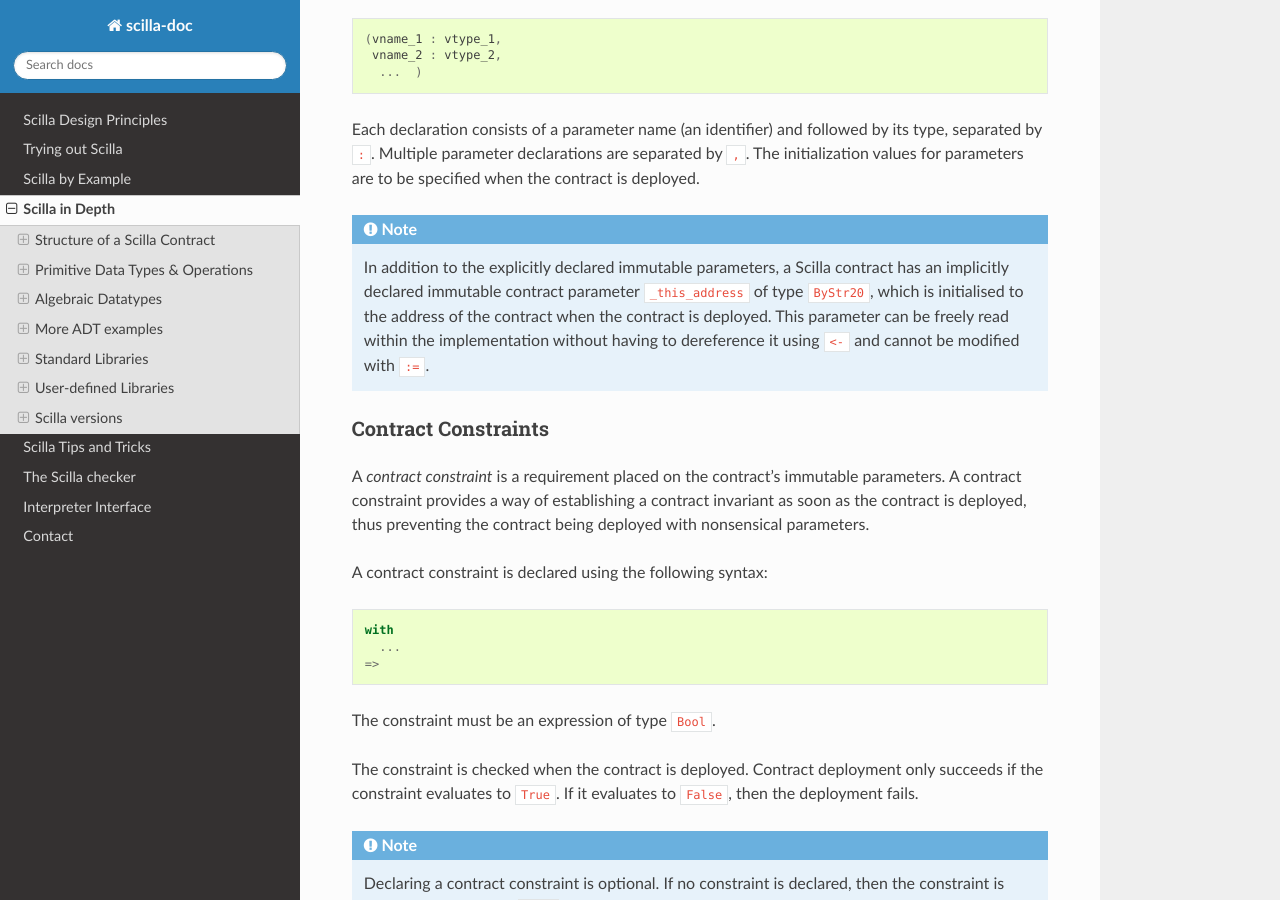
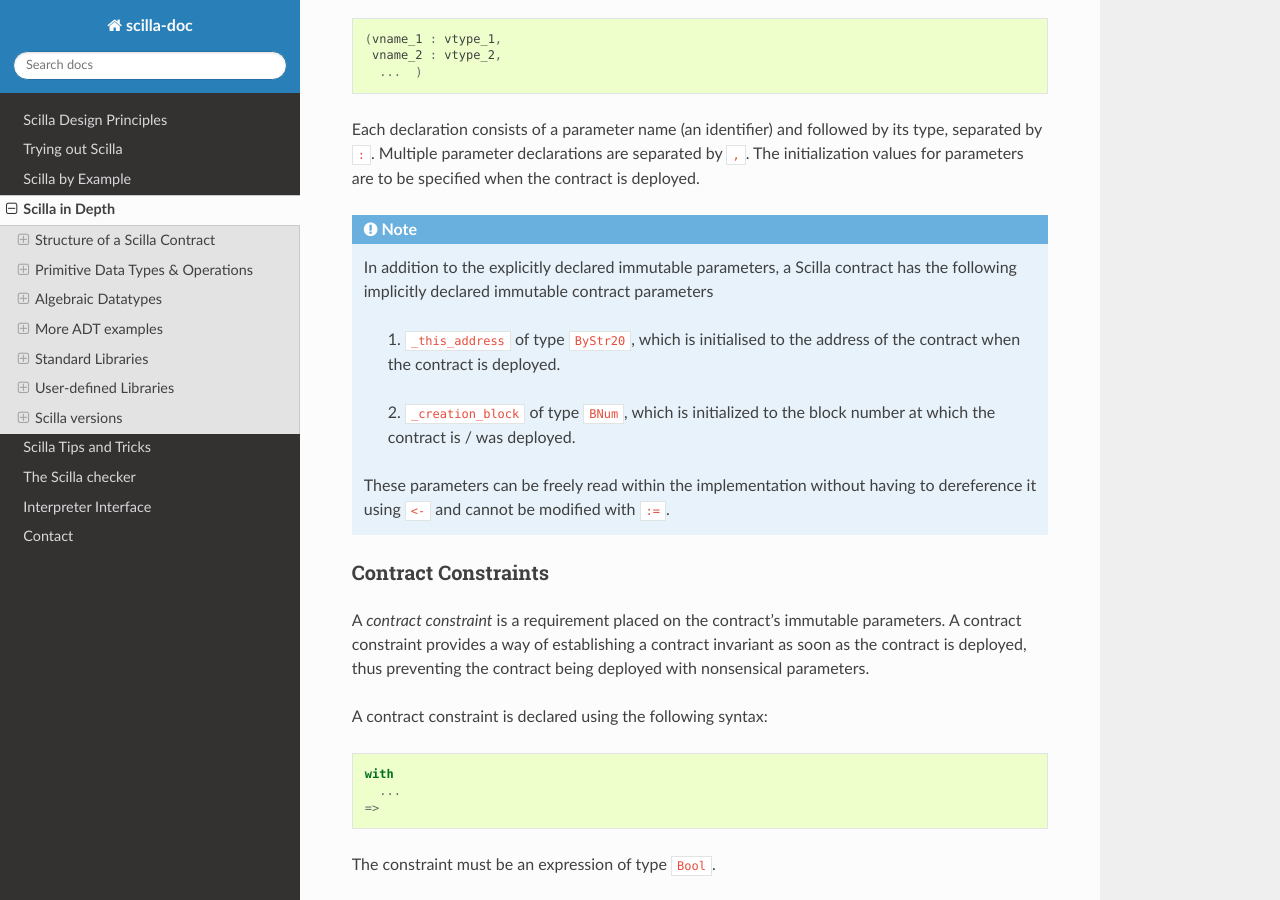
Before and after one commit to Zilliqa/scilla-docs, a Sphinx documentation site: the page built from docs/source/scilla-in-depth.rst, in a window 1280 px wide and 900 px high, scrolled down 1875 px. Built offline with Sphinx 7.4.7 and the Read the Docs theme 2.0.0, drawn with Linux system fonts in a browser that asks for light colours.

Commit message:
Mention _creation_block and _this_address clearly (#119)

```diff
--- a/docs/source/scilla-in-depth.rst
+++ b/docs/source/scilla-in-depth.rst
@@ -120,11 +120,16 @@ parameters are to be specified when the contract is deployed.
 .. note::
 
    In addition to the explicitly declared immutable parameters, a Scilla
-   contract has an implicitly declared immutable contract parameter ``_this_address``
-   of type ``ByStr20``, which is initialised to the address of the
-   contract when the contract is deployed. This parameter can be
-   freely read within the implementation without having to dereference it using ``<-``
-   and cannot be modified with ``:=``.
+   contract has the following implicitly declared immutable contract parameters
+
+     1. ``_this_address`` of type ``ByStr20``, which is initialised to the address of the
+     contract when the contract is deployed.
+
+     2. ``_creation_block`` of type ``BNum``, which is initialized to the block number
+     at which the contract is / was deployed.
+
+   These parameters can be freely read within the implementation without having to
+   dereference it using ``<-`` and cannot be modified with ``:=``.
 
 Contract Constraints
 ********************
```
Also changed, not shown: docs/source/interface.rst (+7 -0 lines).
